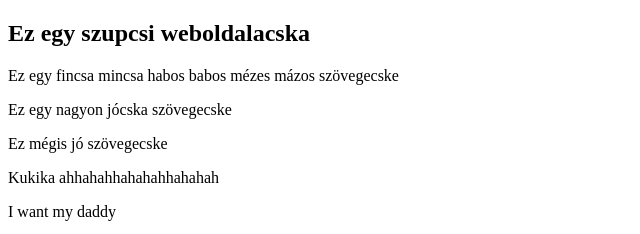
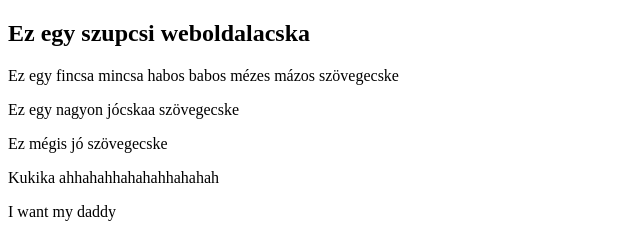
Before and after one commit to tothtamas2005/demo2, a plain HTML site: page index.html in a window 1280 px wide. Shown: the top 234 px of the page, 0-640 px from the left. Drawn offline with Linux system fonts and the light colour scheme.

Commit message:
Moastmárlegyenjkó

```diff
--- a/index.html
+++ b/index.html
@@ -9,7 +9,7 @@
 <body>
     <h2>Ez egy szupcsi weboldalacska</h2>
     <p>Ez egy fincsa mincsa habos babos mézes mázos szövegecske</p>
-    <p>Ez egy nagyon jócska szövegecske</p>
+    <p>Ez egy nagyon jócskaa szövegecske</p>
     <p>Ez mégis jó szövegecske</p>
     <p>Kukika ahhahahhahahahhahahah</p>
     <p>I want my daddy</p>
```
